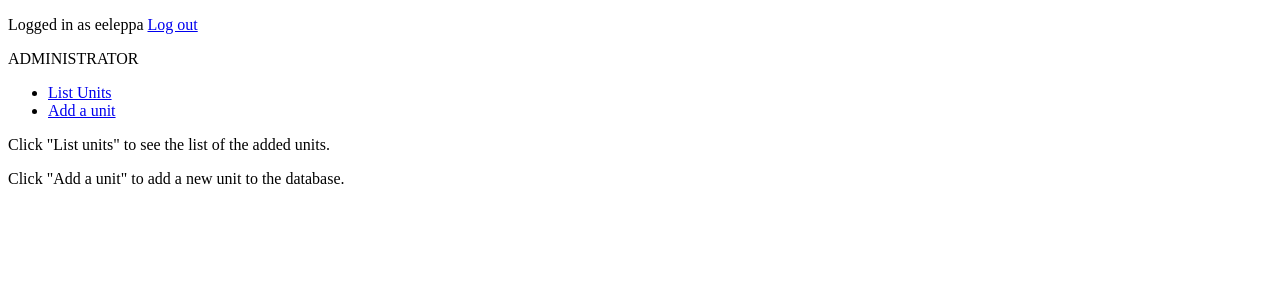
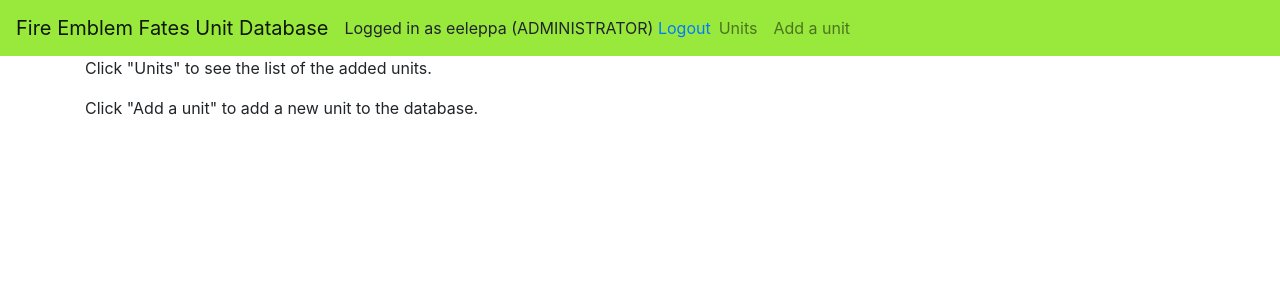
Before and after one commit to JustAGoldeneye/Fire-Emblem-Fates-Unit-Database, a Flask app: page / in a window 1280 px wide. Shown: the top 300 px of the page. Run offline with Flask 2, Linux system fonts and the light colour scheme; a user stored in the database is signed in; some libraries are stand-ins or nearby versions.

Commit message:
Now using Bootstrap in Layout

```diff
--- a/application/templates/index.html
+++ b/application/templates/index.html
@@ -2,7 +2,7 @@
 
 {% block body %}
 {% if current_user.is_authenticated %}
-  <p>Click "List units" to see the list of the added units.</p>
+  <p>Click "Units" to see the list of the added units.</p>
 {% else %}
   <p>You must login to use the database</p>
 {% endif %}
--- a/application/templates/layout.html
+++ b/application/templates/layout.html
@@ -3,34 +3,46 @@
   <head>
     <meta charset="utf-8">
     <title>fef-db</title>
+    <link rel="stylesheet" href="https://maxcdn.bootstrapcdn.com/bootstrap/4.0.0/css/bootstrap.min.css" integrity="sha384-Gn5384xqQ1aoWXA+058RXPxPg6fy4IWvTNh0E263XmFcJlSAwiGgFAW/dAiS6JXm" crossorigin="anonymous">
   </head>
 
   <body>
+
+      <nav class="navbar navbar-expand-lg navbar-light" style="background-color: #99e93d;">
+          <a class="navbar-brand" href="{{ url_for('units_index') }} ">Fire Emblem Fates Unit Database</a>
+          <div class="form-inline mt-2 mt-md-0">
             {% if current_user.is_authenticated %}
-      <p>
-	      Logged in as {{ current_user.username }} <a href="{{ url_for('auth_logout') }}">Log out</a>
-      </p>
+            <a>Logged in as {{ current_user.username }} {% if current_user.get_administrator %}(ADMINISTRATOR){% endif %}&nbsp;</a>
+            <a href="{{ url_for('auth_logout') }}">Logout</a>
             {% else %}
             <a href="{{ url_for('auth_login') }}">Login</a>
-      <!--<a href="{{ url_for('users_form') }}">Register</a>-->
             {% endif %}
-      {% if current_user.get_administrator %}
-      <p>
-        ADMINISTRATOR
-      </p>
-      {% endif %}
+          </div>
+          <button class="navbar-toggler" type="button" data-toggle="collapse" data-target="#navbarSupportedContent" aria-controls="navbarSupportedContent" aria-expanded="false" aria-label="Toggle navigation">
+            <span class="navbar-toggler-icon"></span>
+          </button>
+          <div class="collapse navbar-collapse" id="navbarSupportedContent">
+            <ul class="navbar-nav mr-auto">
+              <li class="nav-item">
+                <a class="nav-link" href="{{ url_for('units_index') }} ">Units</a>
+              </li>
+              <li class="nav-item">
+                <a class="nav-link" href="{{ url_for('units_form') }} ">Add a unit</a>
+              </li>
+            </ul>
+          </div>
+        </nav>
 
-      {% if current_user.is_authenticated %}
-    <ul>
-      <li><a href="{{ url_for('units_index') }}">List Units</a></li>
-      <li><a href="{{ url_for('units_form') }}">Add a unit</a></li>
-    </ul>
-    {% endif %}
-
+    <main role="main" class="container">
       {% block body %}
       <p>
         Content.
       </p>
       {% endblock %}
+    </main>
+
+    <script src="https://code.jquery.com/jquery-3.2.1.slim.min.js" integrity="sha384-KJ3o2DKtIkvYIK3UENzmM7KCkRr/rE9/Qpg6aAZGJwFDMVNA/GpGFF93hXpG5KkN" crossorigin="anonymous"></script>
+    <script src="https://cdnjs.cloudflare.com/ajax/libs/popper.js/1.12.9/umd/popper.min.js" integrity="sha384-ApNbgh9B+Y1QKtv3Rn7W3mgPxhU9K/ScQsAP7hUibX39j7fakFPskvXusvfa0b4Q" crossorigin="anonymous"></script>
+    <script src="https://maxcdn.bootstrapcdn.com/bootstrap/4.0.0/js/bootstrap.min.js" integrity="sha384-JZR6Spejh4U02d8jOt6vLEHfe/JQGiRRSQQxSfFWpi1MquVdAyjUar5+76PVCmYl" crossorigin="anonymous"></script>
   </body>
 </html>
```
Lines whose indentation alone changed are shown as unchanged.
